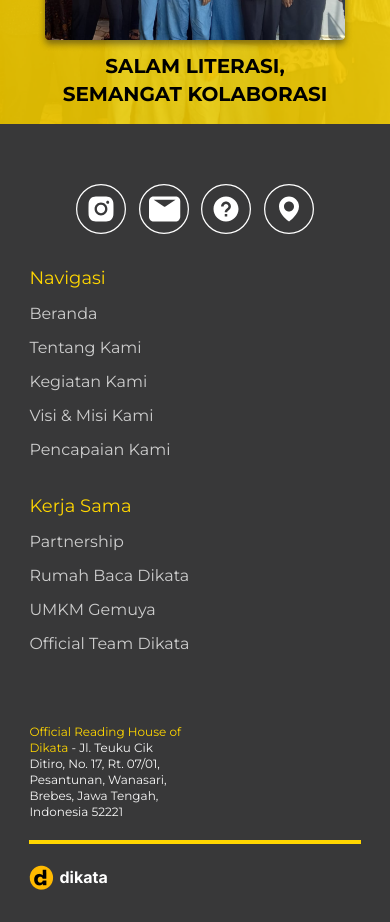
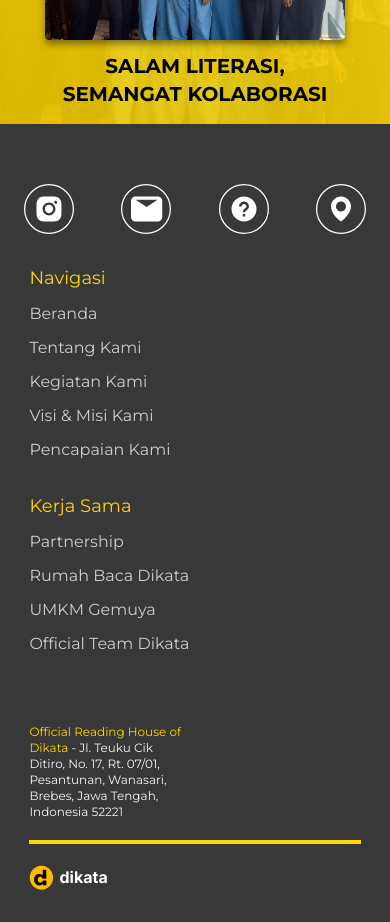
Before and after one commit to ITDeptDikata/dikata-website, a React (Vite) app: page / in a window 390 px wide. Shown: the part 4560-5482 px from the top of the page. Built offline with nearby package versions, Linux system fonts and the light colour scheme; a web font is replaced by a local one.

Commit message:
Stretch out `FooterIcons`

```diff
--- a/src/components/Footer/FooterIcons.jsx
+++ b/src/components/Footer/FooterIcons.jsx
@@ -14,7 +14,7 @@
 
 const FooterIcons = () => {
     return (
-        <ul className="mx-[4.375rem] flex justify-around pt-[3.75em] pb-[1.875em]">
+        <ul className="flex justify-around pt-[3.75em] pb-[1.875em] md:mx-[4.375rem]">
             <IconList
                 img="footer-instagram"
                 href="https://www.instagram.com/dikataorg/"
```
